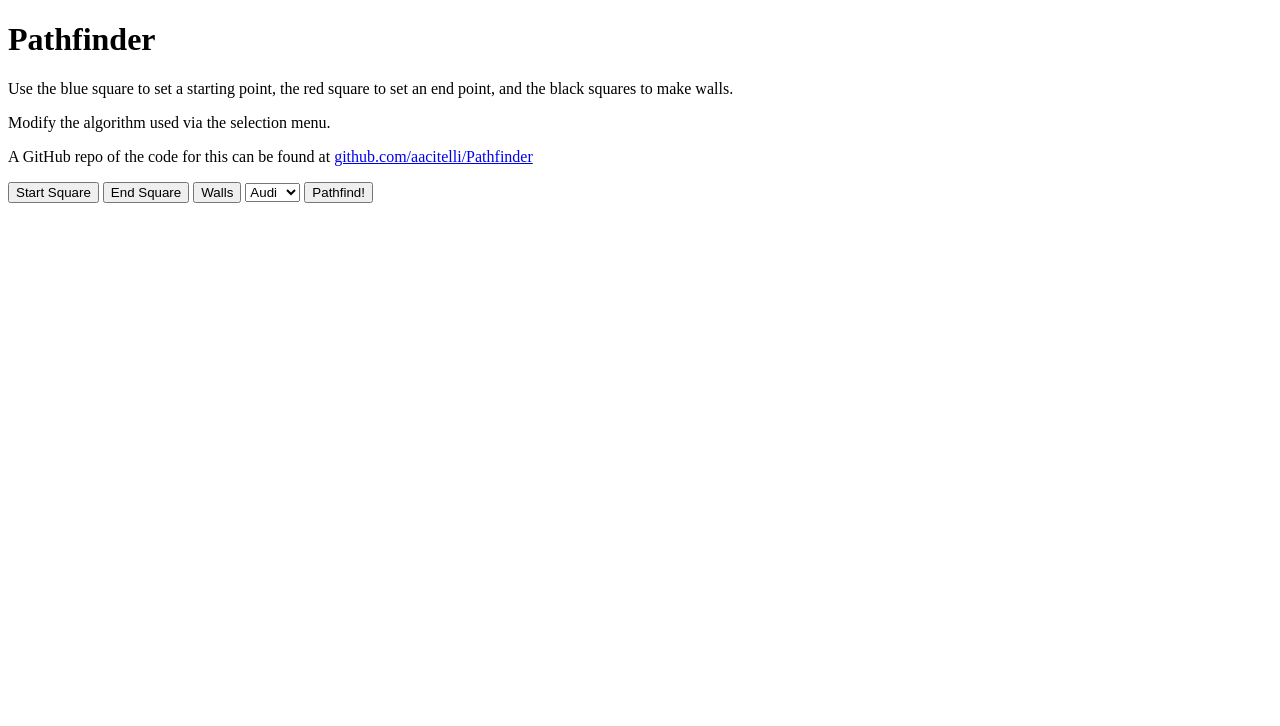
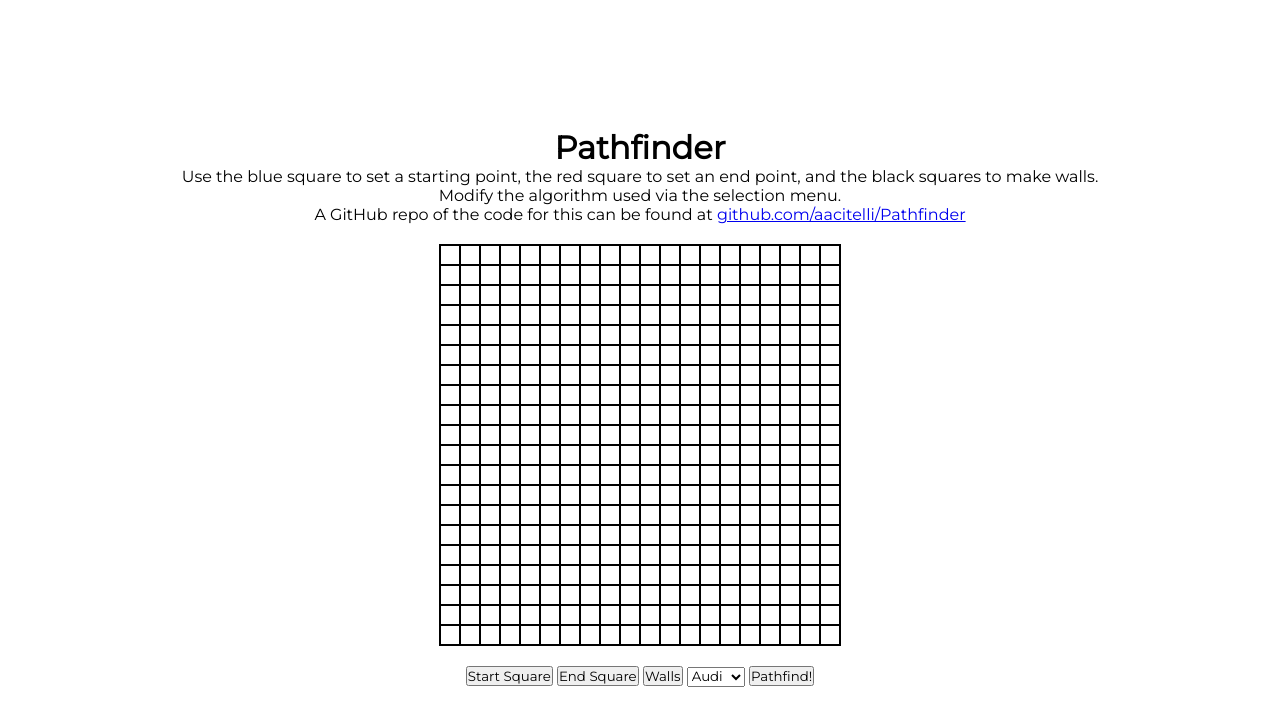
Before and after one commit to aacitelli/Pathfinder, a plain HTML site: page index.html in a window 1280 px wide. Drawn offline with Linux system fonts and the light colour scheme.

Commit message:
Through some pretty hacky positioning, got the grid generating correctly

```diff
--- a/SassCSS/styles.scss
+++ b/SassCSS/styles.scss
@@ -0,0 +1,55 @@
+*
+{
+    padding: 0;
+    margin: 0;
+
+    box-sizing: border-box;
+
+    font-family: "Montserrat", sans-serif;
+}
+
+/* Focus on this isn't with responsiveness; It's just a box.
+
+    However, it's VERY JS-Intensive.
+
+*/
+
+#pageElementsContainer
+{
+    margin-top: 10%;
+
+    text-align: center;
+
+    > div
+    {
+        margin: 20px 0;
+    }
+}
+
+#canvas
+{
+    /* The !important is necessary b/c the above selector is more specific */
+    margin-left: calc(50% - calc(402px / 2)) !important;
+
+    /* 2px is to account for the border */
+    width: calc(400px + 2px);
+    height: calc(400px + 2px);
+
+    border: 1px black solid;
+    background-color: white;
+
+    padding-top: 4px;
+}
+
+.gridItem
+{
+    width: 20px;
+    height: 20px;
+
+    border: 1px solid black;
+
+    margin: 0;
+    margin-top: -4px;
+
+    display: inline-block;
+}
--- /dev/null
+++ b/Scripts/canvas.js
@@ -0,0 +1,27 @@
+console.debug("Entered JS file.");
+
+document.addEventListener("DOMContentLoaded", function()
+{
+    console.debug("DOM Content is Loaded.");
+    initializeGrid();
+});
+
+function initializeGrid()
+{
+    console.debug("Initializing 20x20 grid.");
+
+    let canvas = document.getElementById("canvas");
+
+    // Fills the canvas with boxes
+    // Increments rows
+    for (let i = 0; i < 20; i++)
+    {
+        // Increments columns
+        for (let j = 0; j < 20; j++)
+        {
+            let currentElement = document.createElement("div");
+            currentElement.classList.toggle("gridItem");
+            canvas.appendChild(currentElement);
+        }
+    }
+}
--- a/index.html
+++ b/index.html
@@ -23,6 +23,10 @@
     </head>
 
     <body>
+
+        <!-- Controls pretty much everything w/ the canvas -->
+        <!-- This is before all the content, but content within fires when DOM content is loaded, don't worry -->
+        <script src="Scripts/canvas.js"></script>
 
         <!-- Container for the Page Elements  -->
         <div id="pageElementsContainer">
```
Also changed, not shown: SassCSS/styles.css, 1 other file.
